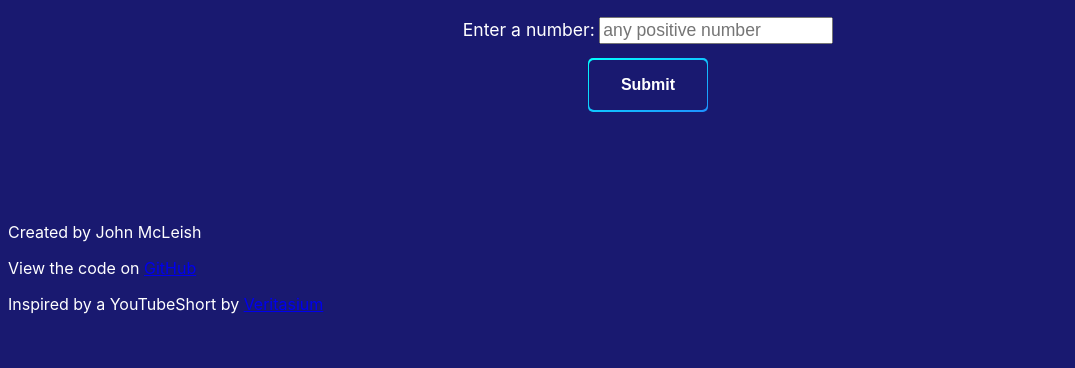
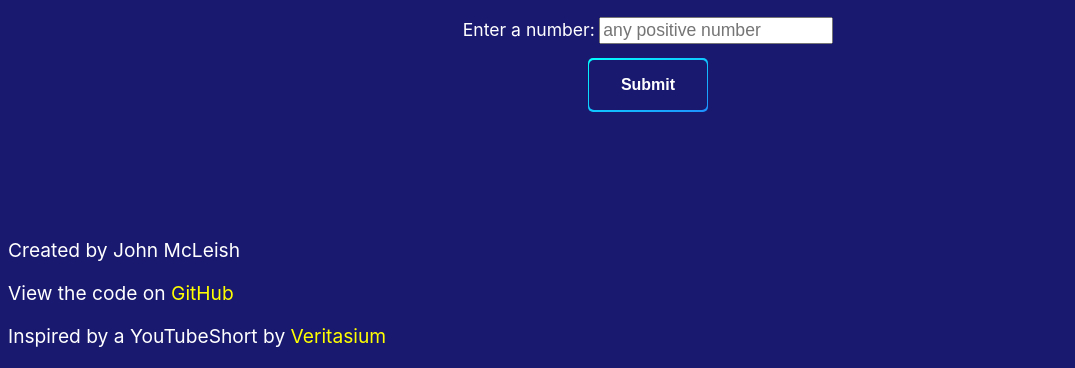
Before and after one commit to gamefreak431/The-Collatz-Conjecture, a plain HTML site: page index.html in a window 1280 px wide. Shown: the part 809-1177 px from the top of the page, without its empty margins (0-1075 px from the left). Before the commit the page ends 1139 px from the top, so only its background shows below. Drawn offline with Linux system fonts and the light colour scheme.

Commit message:
added styling to footer

```diff
--- a/styles.css
+++ b/styles.css
@@ -117,3 +117,14 @@ iframe{
 .even#evenLegend{
     display: inline;
 }
+
+footer{
+    margin-top: 2rem;
+    text-align: left;
+    font-size: clamp(0.8rem, calc(1vw + 0.5rem), 1.2rem);
+}
+
+footer a{
+    color: yellow;
+    text-decoration: none;
+}
```
